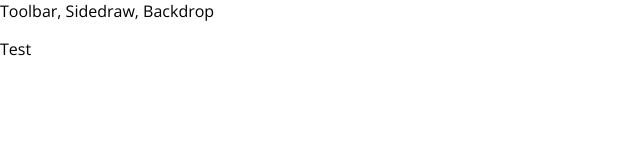
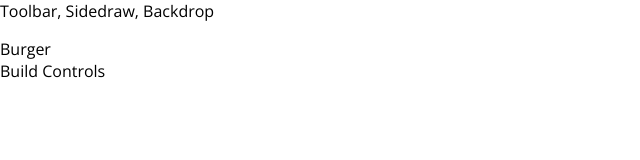
Before and after one commit to aashtonnz/udemy-react-burger-builder, a React (Create React App) app: page / in a window 1280 px wide. Shown: the top 160 px of the page, without its empty margins (0-640 px from the left). Built offline with nearby package versions, Linux system fonts and the light colour scheme.

Commit message:
Implement initial version of burger builder container

```diff
--- a/src/App.js
+++ b/src/App.js
@@ -1,13 +1,14 @@
 import React, { Component } from 'react';
 
 import Layout from './components/Layout/Layout';
+import BurgerBuilder from './containers/BurgerBuilder/BurgerBuilder'
 
 class App extends Component {
   render() {
     return (
       <div>
         <Layout>
-          <p>Test</p>
+          <BurgerBuilder />
         </Layout>
       </div>
     );
--- a/src/components/Layout/Layout.js
+++ b/src/components/Layout/Layout.js
@@ -1,11 +1,12 @@
 import React from 'react';
 
 import Aux from '../../hoc/Aux';
+import classes from './Layout.module.css';
 
 const layout = (props) => (
   <Aux>
     <div>Toolbar, Sidedraw, Backdrop</div>
-    <main>
+    <main className={classes.Content}>
       {props.children}
     </main>
   </Aux>
--- /dev/null
+++ b/src/components/Layout/Layout.module.css
@@ -0,0 +1,3 @@
+.Content {
+  margin-top: 16px;
+}
--- /dev/null
+++ b/src/containers/BurgerBuilder/BurgerBuilder.js
@@ -0,0 +1,17 @@
+import React, { Component } from 'react';
+
+import Aux from '../../hoc/Aux';
+
+class BurgerBuilder extends Component {
+
+  render() {
+    return (
+      <Aux>
+        <div>Burger</div>
+        <div>Build Controls</div>
+      </Aux>
+    );
+  }
+}
+
+export default BurgerBuilder;
```
